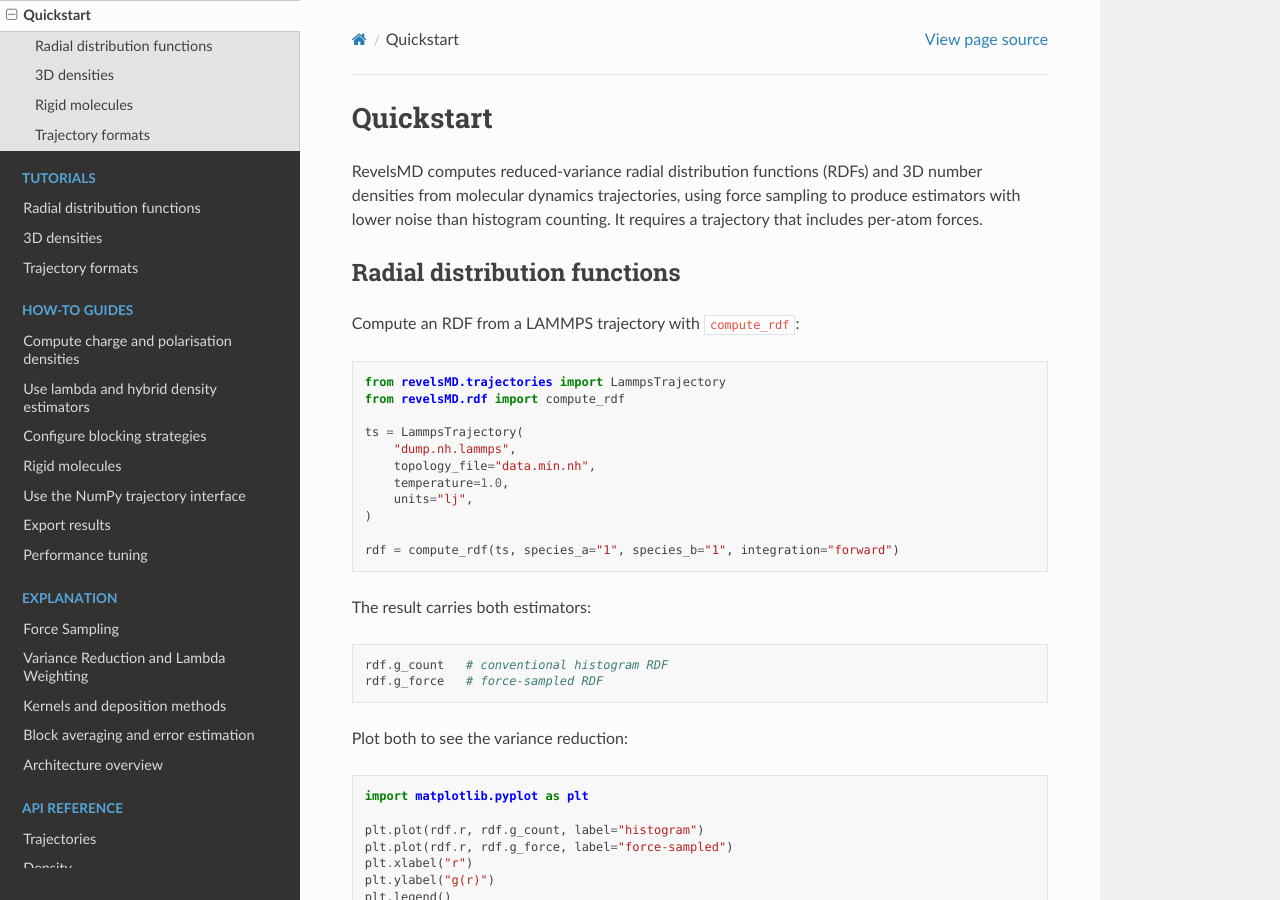
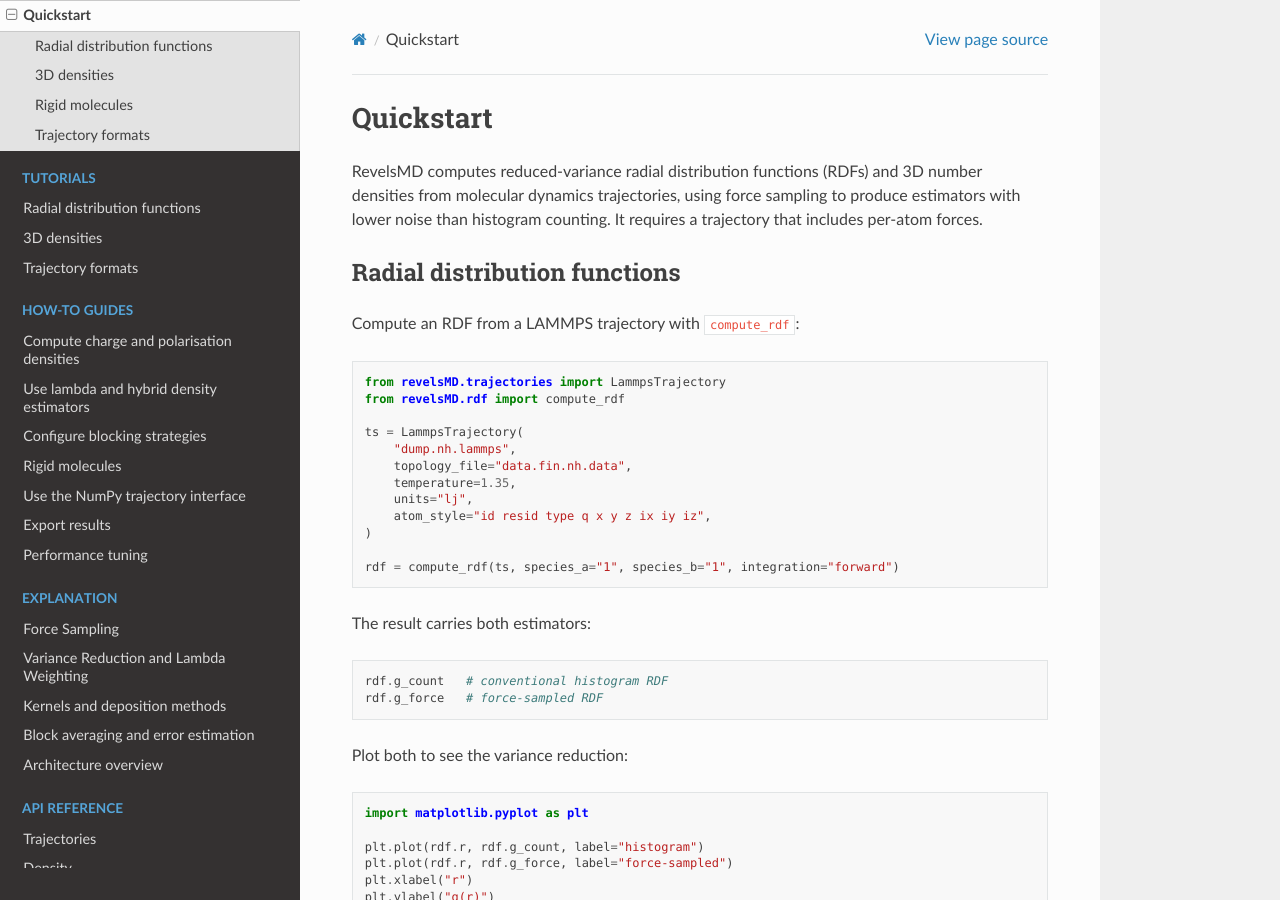
Before and after one commit to user200000/revelsmd, a Sphinx documentation site: the page built from docs/source/getting-started/quickstart.md, in a window 1280 px wide and 900 px high. Built offline with Sphinx 7.4.7 and the Read the Docs theme 3.1.0, drawn with Linux system fonts in a browser that asks for light colours; some of the changed text lies outside the part shown.

Commit message:
Make the LAMMPS examples load the example data

````diff
--- a/docs/source/getting-started/quickstart.md
+++ b/docs/source/getting-started/quickstart.md
@@ -15,9 +15,10 @@ from revelsMD.rdf import compute_rdf
 
 ts = LammpsTrajectory(
     "dump.nh.lammps",
-    topology_file="data.min.nh",
-    temperature=1.0,
+    topology_file="data.fin.nh.data",
+    temperature=1.35,
     units="lj",
+    atom_style="id resid type q x y z ix iy iz",
 )
 
 rdf = compute_rdf(ts, species_a="1", species_b="1", integration="forward")
@@ -107,9 +108,10 @@ from revelsMD.trajectories import LammpsTrajectory
 
 ts = LammpsTrajectory(
     "dump.nh.lammps",
-    topology_file="data.min.nh",
-    temperature=1.0,
+    topology_file="data.fin.nh.data",
+    temperature=1.35,
     units="lj",
+    atom_style="id resid type q x y z ix iy iz",
 )
 ```
 
````
Also changed, not shown: docs/source/tutorials/first-rdf.md (+1 -1 lines), docs/source/tutorials/trajectory-formats.md (+3 -3 lines).
